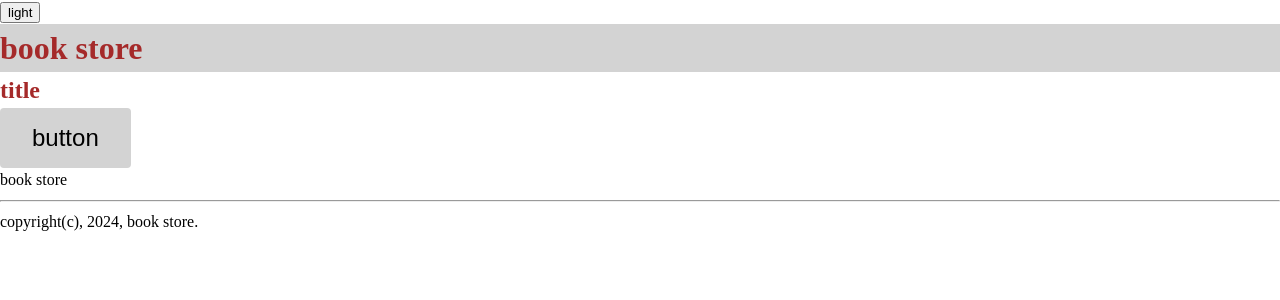
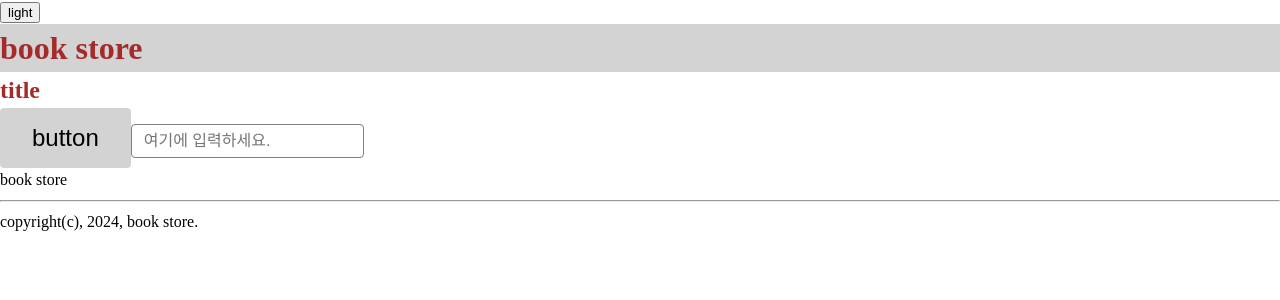
Before and after one commit to hajin0324/bookstore, a React (Create React App) app: page / in a window 1280 px wide. Shown: the top 300 px of the page. Built offline with nearby package versions, Linux system fonts and the light colour scheme.

Commit message:
feat: InputText 컴포넌트 구현

```diff
--- /dev/null
+++ b/src/components/common/InputText.tsx
@@ -0,0 +1,23 @@
+import React, { ForwardedRef } from "react";
+import styled from "styled-components";
+
+interface Props {
+  placeholder?: string;
+}
+
+const InputText = React.forwardRef(({ placeholder }: Props, ref: ForwardedRef<HTMLInputElement>) => {
+  return (
+    <InputTextStyle placeholder={placeholder} ref={ref} />
+  );
+});
+
+const InputTextStyle = styled.input.attrs({ type: "text"})`
+  padding: 0.25rem 0.75rem;
+  border: 1px solid ${({ theme }) => theme.color.border};
+  border-radius: ${({ theme }) => theme.borderRadius.default};
+  font-size: 1rem;
+  line-height: 1.5;
+  color: ${({ theme }) => theme.color.text};
+`;
+
+export default InputText;
--- a/src/pages/Home.tsx
+++ b/src/pages/Home.tsx
@@ -1,4 +1,5 @@
 import Button from "../components/common/Button";
+import InputText from "../components/common/InputText";
 import Title from "../components/common/Title";
 
 function Home() {
@@ -6,6 +7,7 @@
     <>
       <Title size="medium">title</Title>
       <Button size="large" scheme="normal">button</Button>
+      <InputText placeholder="여기에 입력하세요." />
       <div>book store</div>
     </>
   );
--- a/src/style/theme.ts
+++ b/src/style/theme.ts
@@ -1,5 +1,5 @@
 export type ThemeName = "light" | "dark";
-export type ColorKey = "primary" | "background" | "secondary" | "third";
+export type ColorKey = "primary" | "background" | "secondary" | "third" | "border" | "text";
 export type HeadingSize = "large" | "medium" | "small";
 export type ButtonSize = "large" | "medium" | "small";
 export type ButtonScheme = "primary" | "normal";
@@ -35,7 +35,9 @@
     primary: "brown",
     background: "lightgray",
     secondary: "blue",
-    third: "green"
+    third: "green",
+    border: "grey",
+    text: "black"
   },
   heading: {
     large: {
@@ -84,7 +86,9 @@
     primary: "coral",
     background: "midnightblue",
     secondary: "darkblue",
-    third: "darkgreen"
+    third: "darkgreen",
+    border: "grey",
+    text: "black"
   }
 };
 
```
Also changed, not shown: 1 other file (tests, documents, lock files or other folders).
